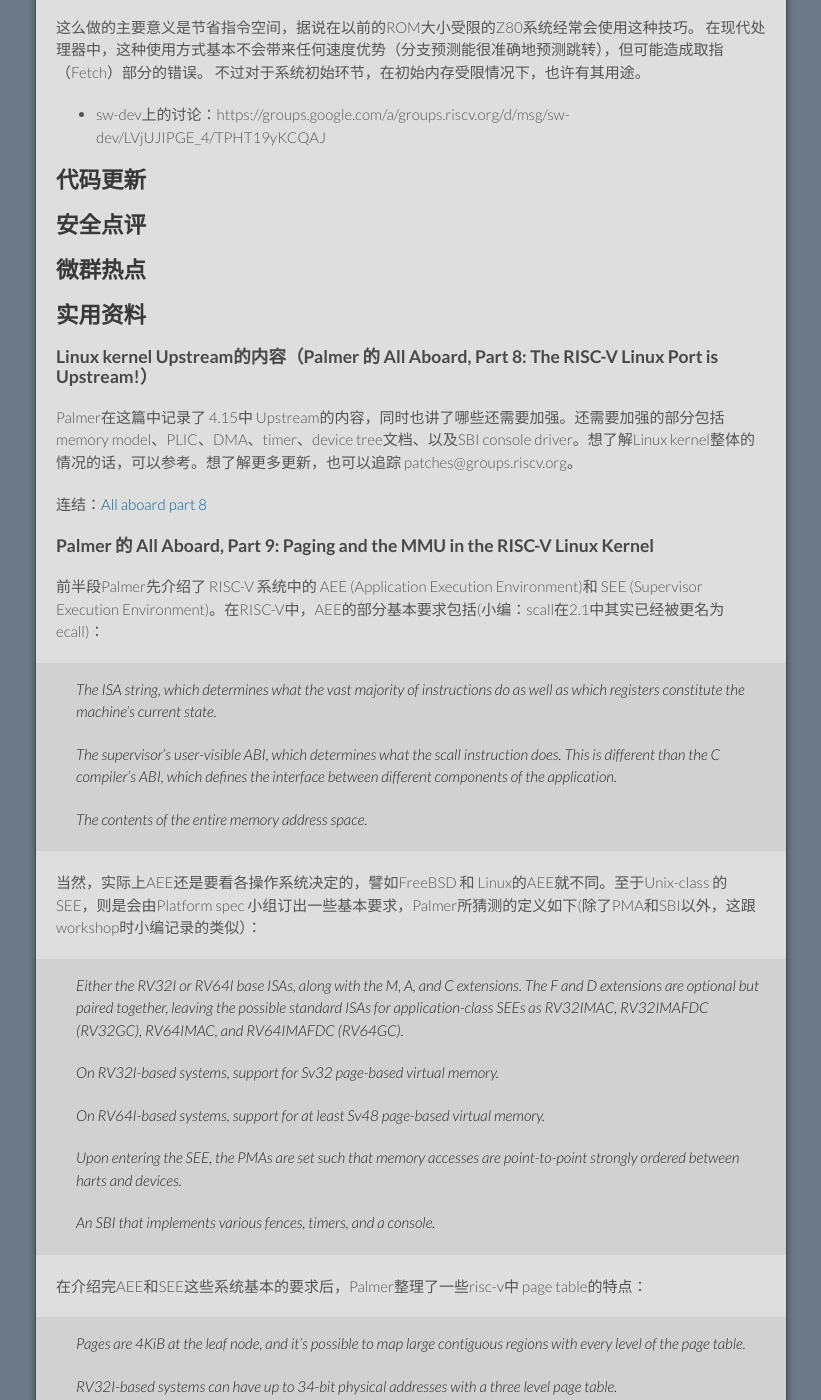
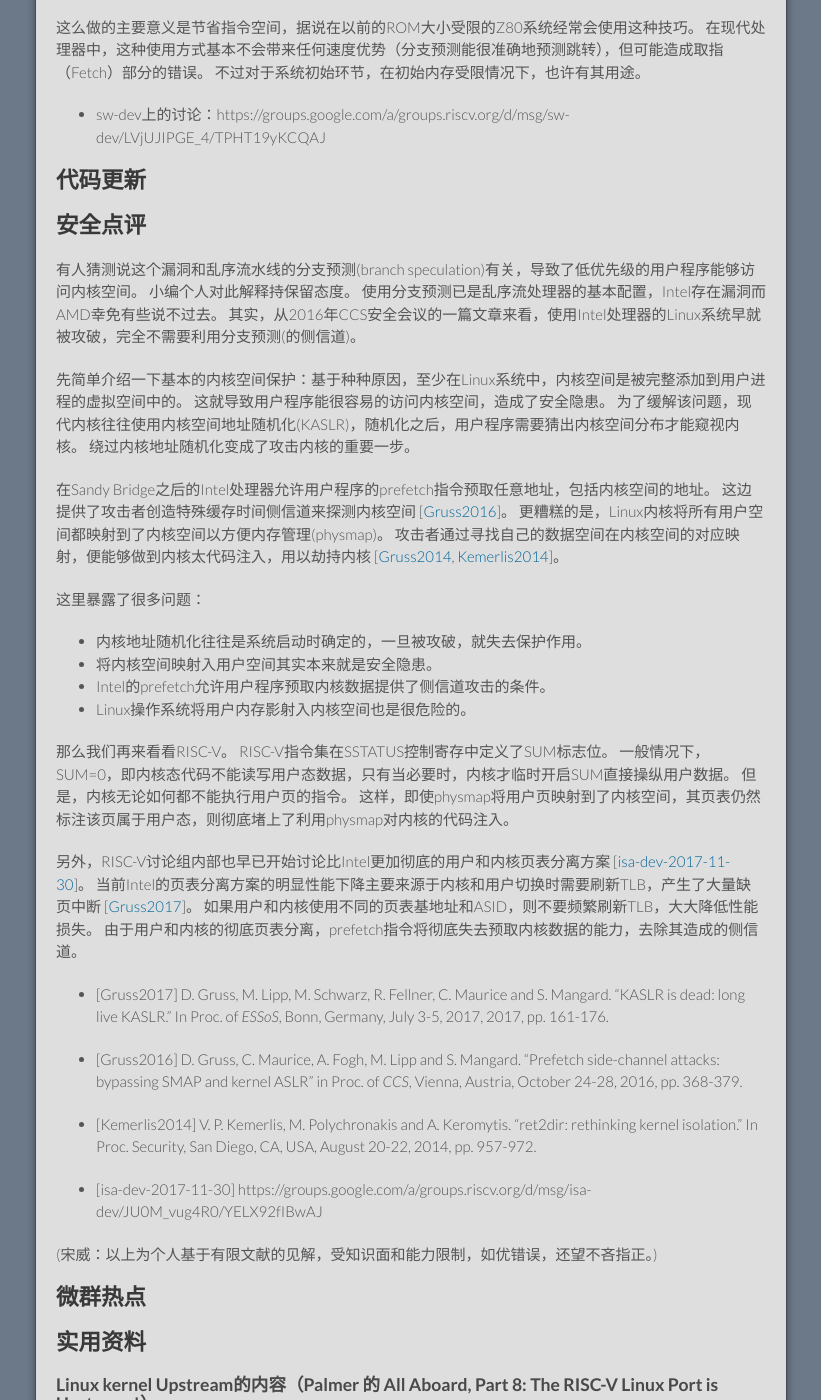
Before and after one commit to cnrv/home, a Jekyll site: the page built from bi-week-rpts/2018-01-04.md, in a window 1280 px wide and 1400 px high, scrolled down 2456 px. Shown: the whole window, without its empty margins (229-1050 px from the left). Built offline with Jekyll 4.4.1, drawn with Linux system fonts in a browser that asks for light colours; Markdown is read by kramdown in place of the engine named in the settings; comment, search, counter and statistics services are not loaded; our own code applies the rules of GitHub Pages for plain Markdown files.

Commit message:
comment on Intel's bug

```diff
--- a/bi-week-rpts/2018-01-04.md
+++ b/bi-week-rpts/2018-01-04.md
@@ -123,6 +123,49 @@ else    b=b-1;
 
 ## 安全点评
 
+有人猜测说这个漏洞和乱序流水线的分支预测(branch speculation)有关，导致了低优先级的用户程序能够访问内核空间。
+小编个人对此解释持保留态度。
+使用分支预测已是乱序流处理器的基本配置，Intel存在漏洞而AMD幸免有些说不过去。
+其实，从2016年CCS安全会议的一篇文章来看，使用Intel处理器的Linux系统早就被攻破，完全不需要利用分支预测(的侧信道)。
+
+先简单介绍一下基本的内核空间保护：基于种种原因，至少在Linux系统中，内核空间是被完整添加到用户进程的虚拟空间中的。
+这就导致用户程序能很容易的访问内核空间，造成了安全隐患。
+为了缓解该问题，现代内核往往使用内核空间地址随机化(KASLR)，随机化之后，用户程序需要猜出内核空间分布才能窥视内核。
+绕过内核地址随机化变成了攻击内核的重要一步。
+
+在Sandy Bridge之后的Intel处理器允许用户程序的prefetch指令预取任意地址，包括内核空间的地址。
+这边提供了攻击者创造特殊缓存时间侧信道来探测内核空间 [[Gruss2016](#Gruss2016)]。
+更糟糕的是，Linux内核将所有用户空间都映射到了内核空间以方便内存管理(physmap)。
+攻击者通过寻找自己的数据空间在内核空间的对应映射，便能够做到内核太代码注入，用以劫持内核 [[Gruss2014](#Gruss2016), [Kemerlis2014](#Kemerlis2014)]。
+
+这里暴露了很多问题：
+
+- 内核地址随机化往往是系统启动时确定的，一旦被攻破，就失去保护作用。
+- 将内核空间映射入用户空间其实本来就是安全隐患。
+- Intel的prefetch允许用户程序预取内核数据提供了侧信道攻击的条件。
+- Linux操作系统将用户内存影射入内核空间也是很危险的。
+
+那么我们再来看看RISC-V。
+RISC-V指令集在SSTATUS控制寄存中定义了SUM标志位。
+一般情况下，SUM=0，即内核态代码不能读写用户态数据，只有当必要时，内核才临时开启SUM直接操纵用户数据。
+但是，内核无论如何都不能执行用户页的指令。
+这样，即使physmap将用户页映射到了内核空间，其页表仍然标注该页属于用户态，则彻底堵上了利用physmap对内核的代码注入。
+
+另外，RISC-V讨论组内部也早已开始讨论比Intel更加彻底的用户和内核页表分离方案 [[isa-dev-2017-11-30](#isa-dev-2017-11-30)]。
+当前Intel的页表分离方案的明显性能下降主要来源于内核和用户切换时需要刷新TLB，产生了大量缺页中断 [[Gruss2017](#Gruss2017)]。
+如果用户和内核使用不同的页表基地址和ASID，则不要频繁刷新TLB，大大降低性能损失。
+由于用户和内核的彻底页表分离，prefetch指令将彻底失去预取内核数据的能力，去除其造成的侧信道。
+
+- <a name="Gruss2017"></a> \[Gruss2017\] D. Gruss, M. Lipp, M. Schwarz, R. Fellner, C. Maurice and S. Mangard. "KASLR is dead: long live KASLR." In Proc. of _ESSoS_, Bonn, Germany, July 3-5, 2017, 2017, pp. 161-176.
+
+- <a name="Gruss2016"></a> \[Gruss2016\] D. Gruss, C. Maurice, A. Fogh, M. Lipp and S. Mangard. "Prefetch side-channel attacks: bypassing SMAP and kernel ASLR" in Proc. of _CCS_, Vienna, Austria, October 24-28, 2016, pp. 368-379.
+
+- <a name="Kemerlis2014"> </a> \[Kemerlis2014\] V. P. Kemerlis, M. Polychronakis and A. Keromytis. "ret2dir: rethinking kernel isolation." In Proc. Security, San Diego, CA, USA, August 20-22, 2014, pp. 957-972.
+
+- <a name="isa-dev-2017-11-30"> </a> \[isa-dev-2017-11-30\] https://groups.google.com/a/groups.riscv.org/d/msg/isa-dev/JU0M_vug4R0/YELX92fIBwAJ
+
+(宋威：以上为个人基于有限文献的见解，受知识面和能力限制，如优错误，还望不吝指正。)
+
 ## 微群热点
 
 ## 实用资料
```
